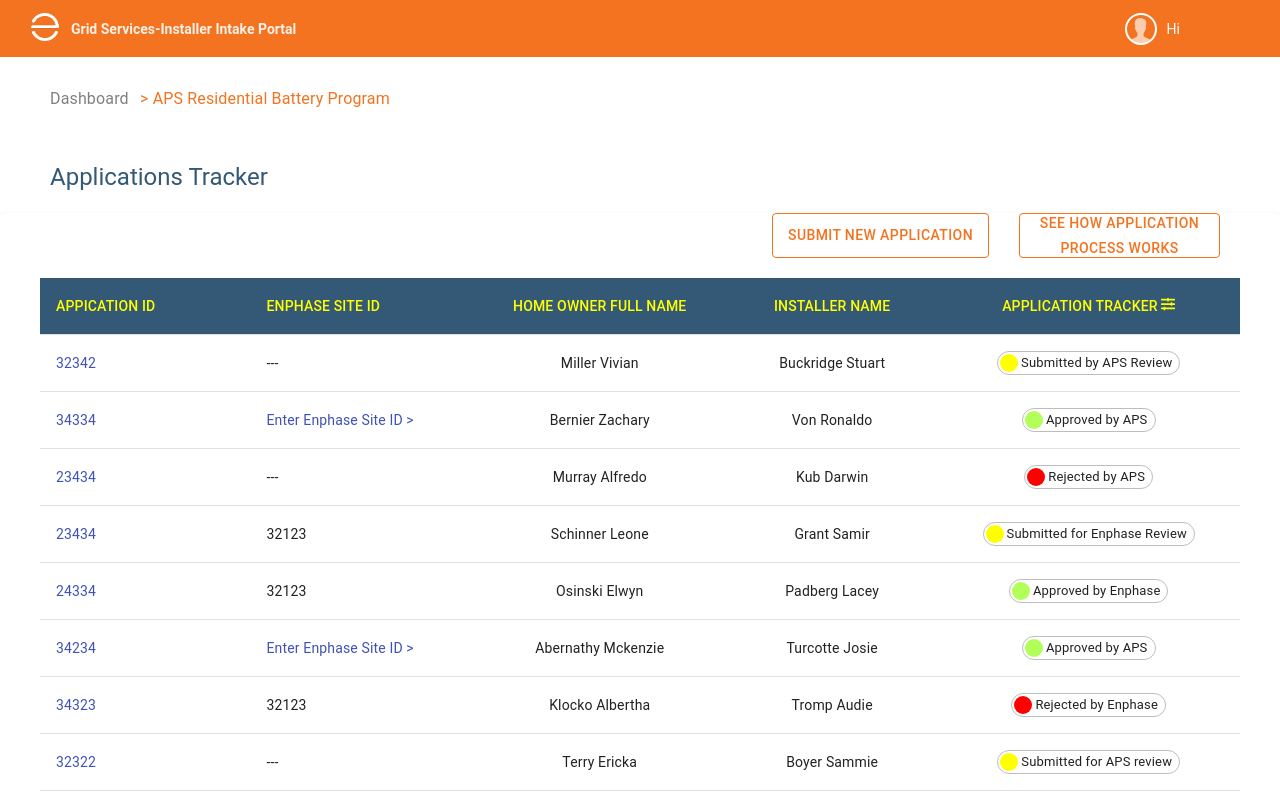
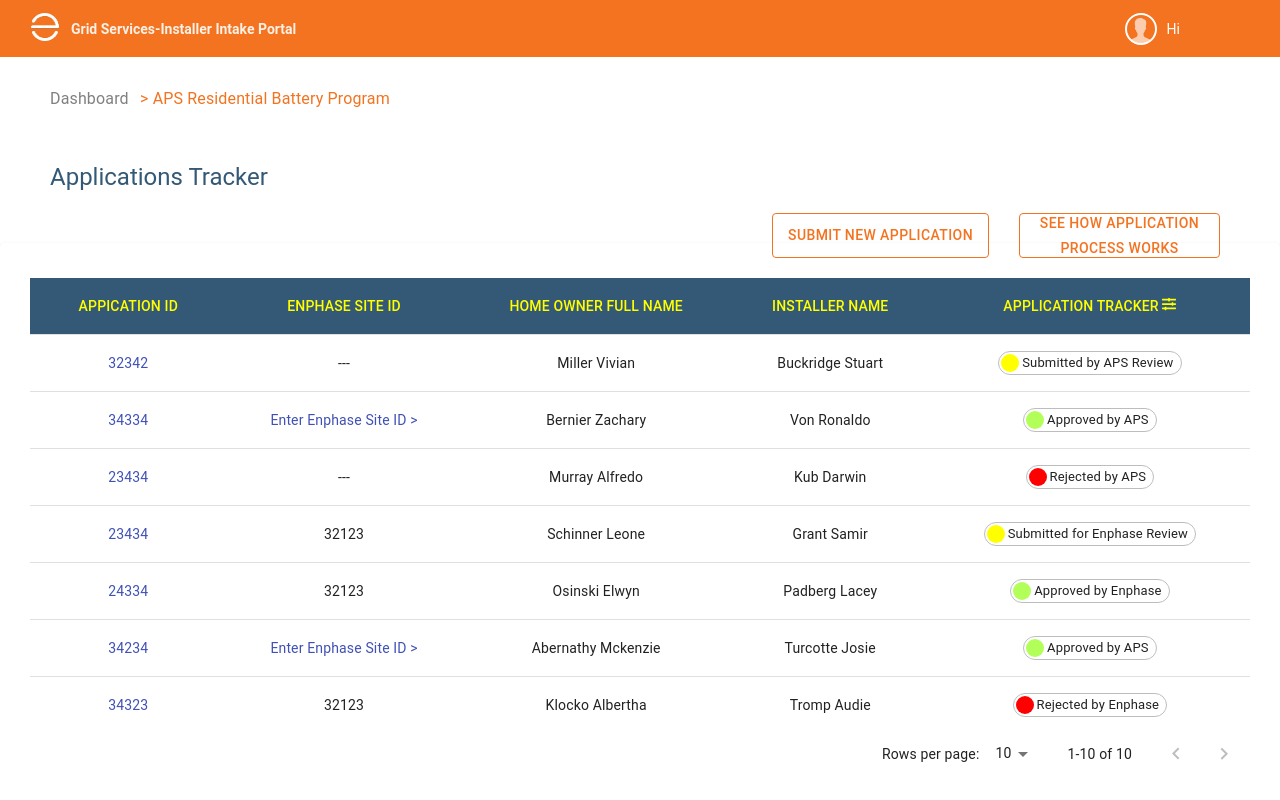
Before and after one commit to priyankarai11/Enphase-Reactjs, a React (Create React App) app: page /application-tracker in a window 1280 px wide. Shown: the top 800 px of the page. Built offline with nearby package versions, Linux system fonts and the light colour scheme.

Commit message:
Tabel file updated

```diff
--- a/src/components/ApplicationformTable/index.js
+++ b/src/components/ApplicationformTable/index.js
@@ -1,4 +1,4 @@
-import React from 'react'
+import React from "react";
 import Table from "@mui/material/Table";
 import { TableBody } from "@material-ui/core";
 import { TableCell } from "@material-ui/core";
@@ -6,22 +6,43 @@
 import { TableHead } from "@material-ui/core";
 import { TablePagination } from "@material-ui/core";
 import { TableRow } from "@material-ui/core";
-import { Link } from "@material-ui/core";
 import Paper from "@mui/material/Paper";
+import { makeStyles } from "@material-ui/styles";
 
-function Index({classes, columns, rows, page, rowsPerPage}) {
+const useStyles = makeStyles({
+  tabelCell: {
+    backgroundColor: "#335977",
+    color: "yellow",
+    minWidth: 150,
+    textAlign: "center",
+  },
+  paper: {
+    width: "100%",
+    padding: 30,
+    marginTop: 30,
+  },
+  alltableRow: {
+    textAlign: "center",
+  },
+  tableContainer: {
+    maxHeight: 450,
+  },
+});
+
+function Index({ columns, rows, page, rowsPerPage }) {
+  const classes = useStyles();
   return (
     <>
-      <Paper sx={{ width: "100%", padding: 5 }}>
-        <TableContainer sx={{ maxHeight: 440 }}>
+      <Paper className={classes.paper}>
+        <TableContainer className={classes.tableContainer}>
           <Table stickyHeader aria-label="sticky table">
-            <TableHead className={classes.styleTable}>
+            <TableHead>
               <TableRow>
                 {columns.map((column) => (
                   <TableCell
+                    className={classes.tabelCell}
                     key={column.id}
                     align={column.align}
-                    style={{ minWidth: column.minWidth, color: "yellow" }}
                   >
                     {column.label}
                   </TableCell>
@@ -33,27 +54,23 @@
                 .slice(page * rowsPerPage, page * rowsPerPage + rowsPerPage)
                 .map((row) => {
                   return (
-                    <TableRow
-                      hover
-                      role="checkbox"
-                      tabIndex={-1}
-                      key={row.code}
-                    >
+                    <TableRow className={classes.tableRow}>
                       {columns.map((column) => {
                         const value = row[column.id];
                         return (
-                          <TableCell key={column.id} align={column.align}>
-                            <Link
+                          <TableCell
+                            className={classes.alltableRow}
+                            key={column.id}
+                          >
+                            {/* <Link
                               to={`/elsewhere/${column.id}`}
                               style={{
                                 textDecoration: "none",
                               }}
                             >
                               {}
-                            </Link>
-                            {column.format && typeof value === "number"
-                              ? column.format(value)
-                              : value}
+                            </Link> */}
+                            {value}
                           </TableCell>
                         );
                       })}
@@ -75,4 +92,4 @@
   );
 }
 
-export default Index
+export default Index;
--- a/src/pages/BatteryProgram/index.js
+++ b/src/pages/BatteryProgram/index.js
@@ -10,7 +10,7 @@
 import { Menu } from "@material-ui/core";
 import { MenuItem } from "@material-ui/core";
 import Chip from "@mui/material/Chip";
-import ApplicationformTable from '../../components/ApplicationformTable/index'
+import ApplicationformTable from "../../components/ApplicationformTable/index";
 
 function createData(id, siteId, ownerName, installerName, status) {
   return { id, siteId, ownerName, installerName, status };
@@ -196,7 +196,6 @@
     {
       id: "id",
       label: "APPICATION ID",
-      minWidth: 170,
       // render: (rowData) => (
       //   <Link href={`${rowData.id}`} target="_blank">
 
@@ -209,14 +208,10 @@
     {
       id: "ownerName",
       label: "HOME OWNER FULL NAME",
-      minWidth: 170,
-      align: "center",
     },
     {
       id: "installerName",
       label: "INSTALLER NAME",
-      minWidth: 170,
-      align: "center",
     },
     {
       id: "status",
@@ -232,8 +227,7 @@
           />
         </div>
       ),
-      align: "center",
-      width:"500px"
+      width: "500px",
     },
   ];
 
--- a/src/pages/BatteryProgram/style.js
+++ b/src/pages/BatteryProgram/style.js
@@ -5,9 +5,6 @@
     padding: 10,
   },
 
-  styleTable: {
-    backgroundColor: "#335977",
-  },
   dashboardTracker: {
     color: "grey",
     marginTop: 30,
```
